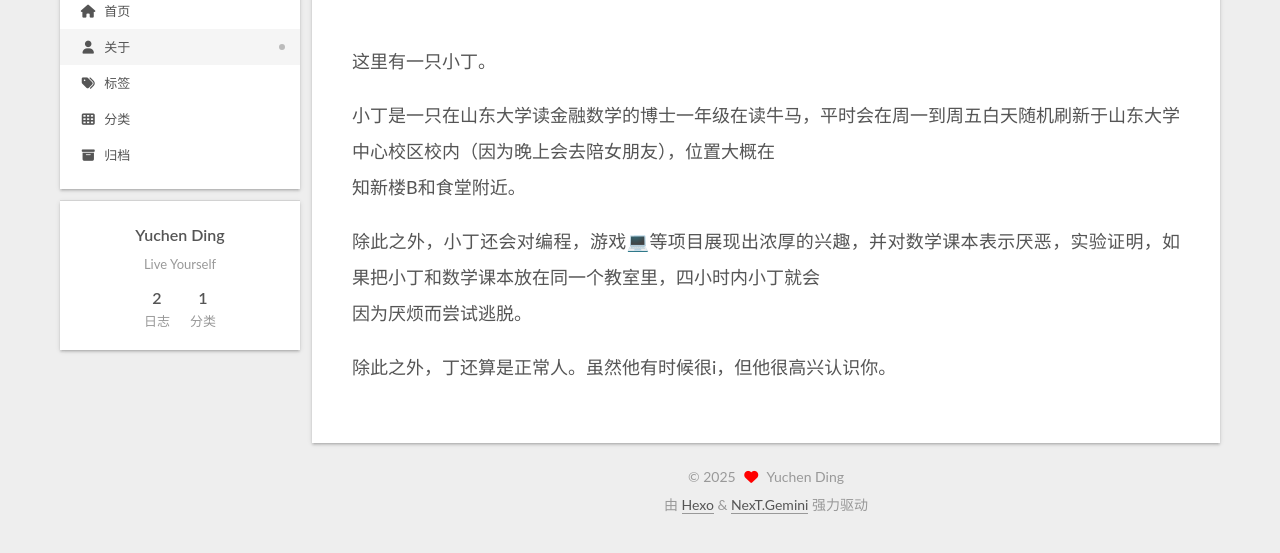
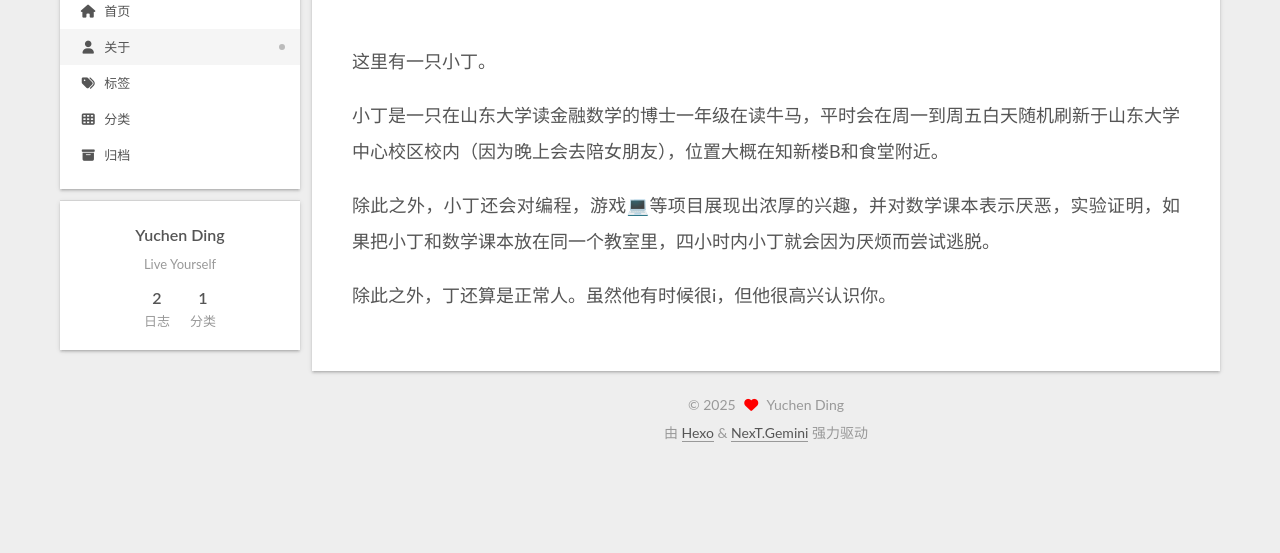
Before and after one commit to TheForestBone/TheForestBone.github.io, a plain HTML site: page about/index.html in a window 1280 px wide. Shown: the part 101-654 px from the top of the page. Drawn offline with nearby package versions, Linux system fonts and the light colour scheme.

Commit message:
Site updated: 2025-07-28 19:50:27

```diff
--- a/about/index.html
+++ b/about/index.html
@@ -27,7 +27,7 @@
 <meta property="og:description" content="这里有一只小丁。 小丁是一只在山东大学读金融数学的博士一年级在读牛马，平时会在周一到周五白天随机刷新于山东大学中心校区校内（因为晚上会去陪女朋友），位置大概在知新楼B和食堂附近。 除此之外，小丁还会对编程，游戏💻等项目展现出浓厚的兴趣，并对数学课本表示厌恶，实验证明，如果把小丁和数学课本放在同一个教室里，四小时内小丁就会因为厌烦而尝试逃脱。 除此之外，丁还算是正常人。虽然他有时候很i，但他很高兴">
 <meta property="og:locale" content="zh_CN">
 <meta property="article:published_time" content="2025-07-28T08:09:44.000Z">
-<meta property="article:modified_time" content="2025-07-28T11:49:12.058Z">
+<meta property="article:modified_time" content="2025-07-28T11:50:19.135Z">
 <meta property="article:author" content="Yuchen Ding">
 <meta name="twitter:card" content="summary">
 
@@ -183,8 +183,8 @@
 
       <div class="post-body">
           <p>这里有一只小丁。</p>
-<p>小丁是一只在山东大学读金融数学的博士一年级在读牛马，平时会在周一到周五白天随机刷新于山东大学中心校区校内（因为晚上会去陪女朋友），位置大概在<br>知新楼B和食堂附近。</p>
-<p>除此之外，小丁还会对编程，游戏💻等项目展现出浓厚的兴趣，并对数学课本表示厌恶，实验证明，如果把小丁和数学课本放在同一个教室里，四小时内小丁就会<br>因为厌烦而尝试逃脱。</p>
+<p>小丁是一只在山东大学读金融数学的博士一年级在读牛马，平时会在周一到周五白天随机刷新于山东大学中心校区校内（因为晚上会去陪女朋友），位置大概在知新楼B和食堂附近。</p>
+<p>除此之外，小丁还会对编程，游戏💻等项目展现出浓厚的兴趣，并对数学课本表示厌恶，实验证明，如果把小丁和数学课本放在同一个教室里，四小时内小丁就会因为厌烦而尝试逃脱。</p>
 <p>除此之外，丁还算是正常人。虽然他有时候很i，但他很高兴认识你。</p>
 
       </div>
```
